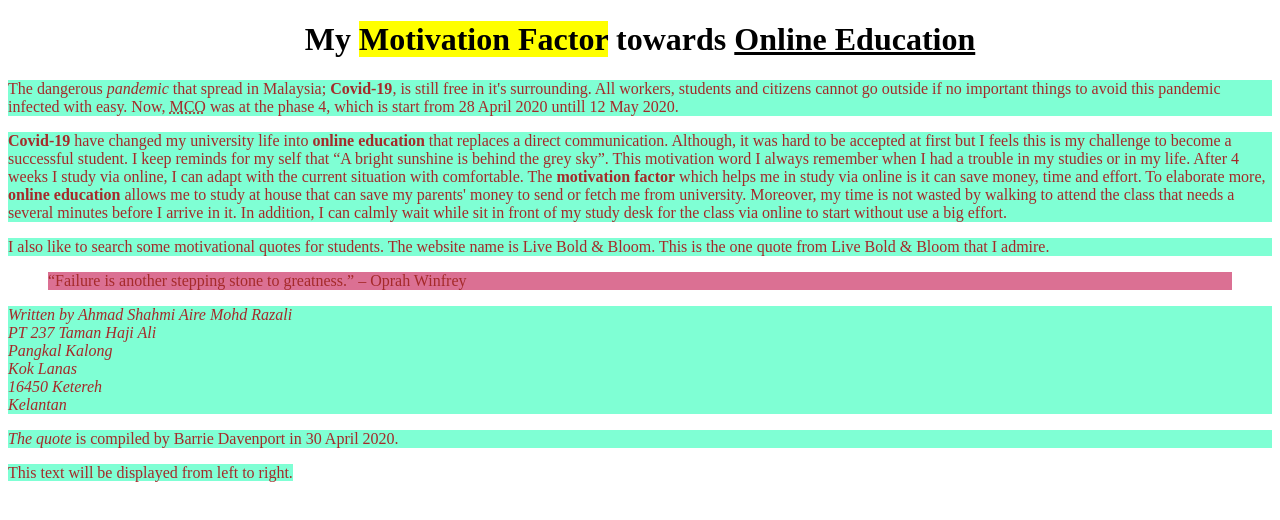
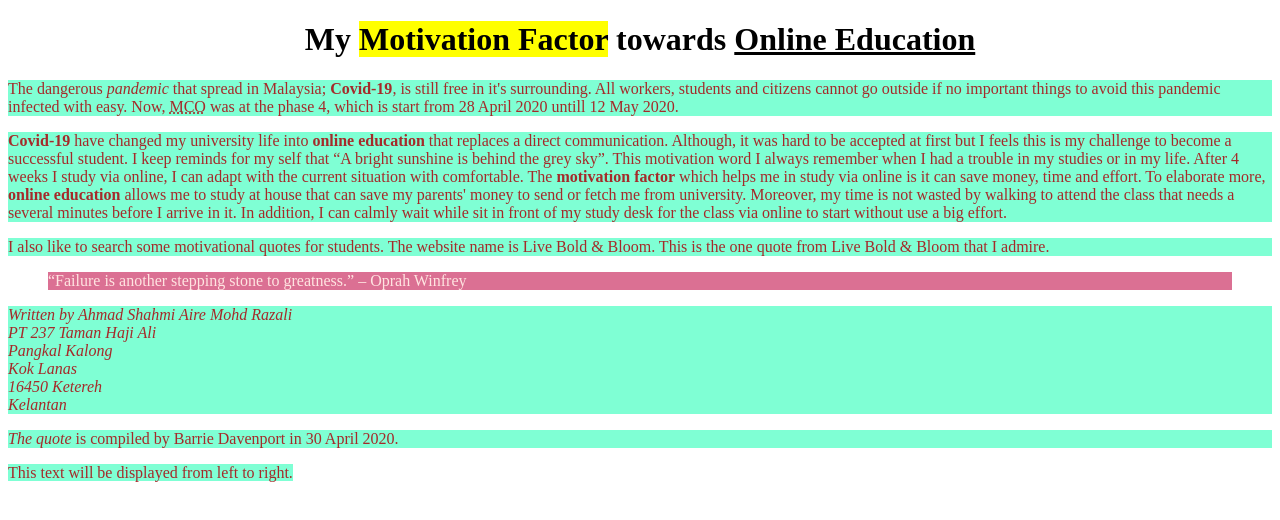
Before and after one commit to shahmiaireraznour/motivation, a plain HTML site: page index.html in a window 1280 px wide. Drawn offline with Linux system fonts and the light colour scheme.

Commit message:
Update index.html

```diff
--- a/index.html
+++ b/index.html
@@ -18,7 +18,7 @@
 <p style="background-color:aquamarine;"><strong>Covid-19</strong> have changed my university life into <b>online education</b> that replaces a direct communication. Although, it was hard to be accepted at first but I feels this is my challenge to become a successful student. I keep reminds for my self that <q>A bright sunshine is behind the grey sky</q>. This motivation word I always remember when I had a trouble in my studies or in my life. After 4 weeks I study via online, I can adapt with the current situation with comfortable. The <b>motivation factor</b> which helps me in study via online is it can save money, time and effort. To elaborate more, <b>online education</b> allows me to study at house that can save my parents' money to send or fetch me from university. Moreover, my time is not wasted by walking to attend the class that needs a several minutes before I arrive in it. In addition, I can calmly wait while sit in front of my study desk for the class via online to start without use a big effort.</p>
 
 <p style="background-color:aquamarine;">I also like to search some motivational quotes for students. The website name is Live Bold & Bloom. This is the one quote from Live Bold & Bloom that I admire.</p>
-<blockquote style="background-color:#DB7093; color:#A52A2A;" cite="https://liveboldandbloom.com/09/productivity/motivational-quotes-students">“Failure is another stepping stone to greatness.” – Oprah Winfrey</blockquote>
+<blockquote style="background-color:#DB7093; color:#FFE4E1;" cite="https://liveboldandbloom.com/09/productivity/motivational-quotes-students">“Failure is another stepping stone to greatness.” – Oprah Winfrey</blockquote>
 
 <address style="background-color:aquamarine; color:#A52A2A;">
 Written by Ahmad Shahmi Aire Mohd Razali<br>
```
